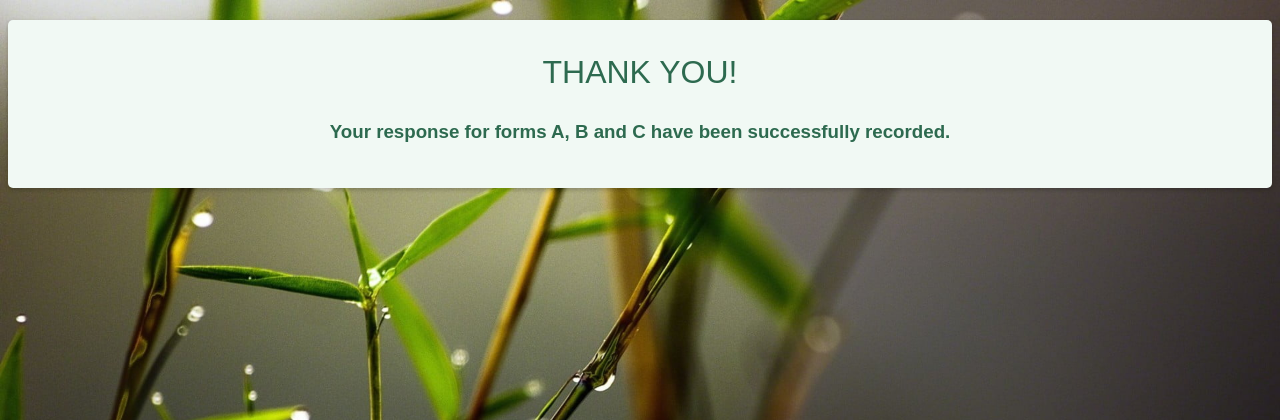
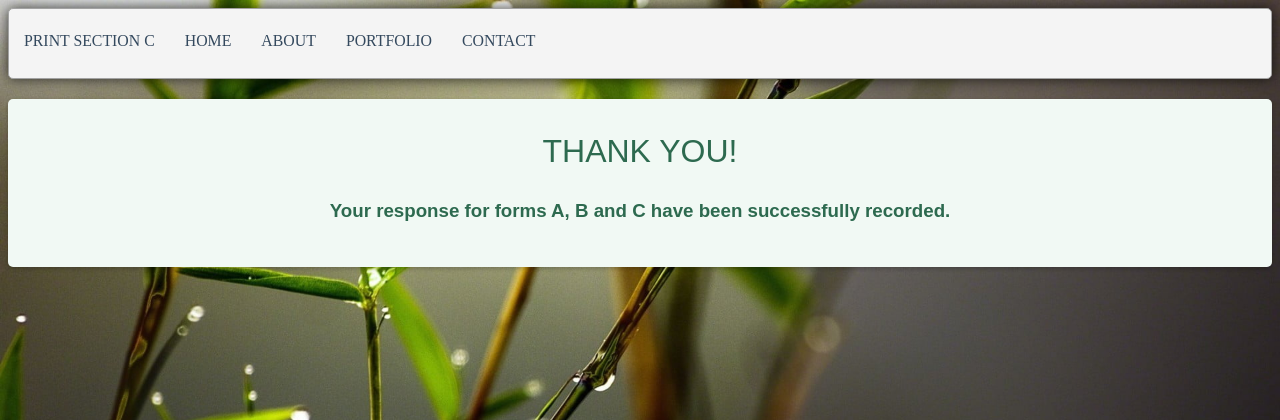
Before and after one commit to PriyaKumari03/iiic-, a PHP site: page /dummy_ack.php in a window 1280 px wide. Shown: the top 420 px of the page. Run offline with PHP 8.4, Linux system fonts and the light colour scheme.

Commit message:
C section printing

```diff
--- a/dummy_ack.php
+++ b/dummy_ack.php
@@ -27,6 +27,16 @@
     ?>
 
     <body>
+        <header class="header">
+
+            <ul class="main-nav">
+                <li><a href="print/print_C.php" target="_blank">Print Section C</a></li>
+                <li><a href="#">Home</a></li>
+                <li><a href="#">About</a></li>
+                <li><a href="#">Portfolio</a></li>
+                <li><a href="#">Contact</a></li>
+            </ul>
+        </header>
         <div class="container">
             <h1>THANK YOU!</h1>
             <div class="policy">
```
